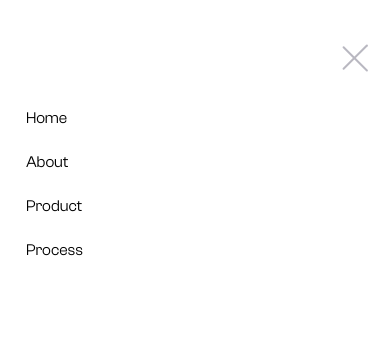
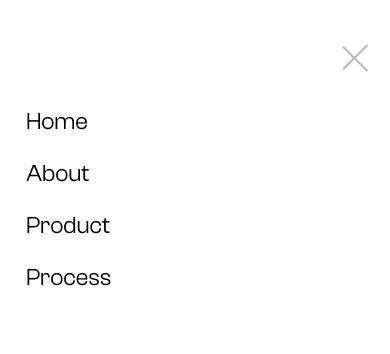
Before and after one commit to AfricanBudu/matthias-project, a React (Vite) app: page / in a window 390 px wide. Both pictures are taken after a click on the element 356 px from the left and 47 px from the top of the page. Shown: the top 354 px of the page. Built offline with nearby package versions, Linux system fonts and the light colour scheme.

Commit message:
hamnurder adjust

```diff
--- a/src/assets/navbar.jsx
+++ b/src/assets/navbar.jsx
@@ -51,10 +51,10 @@ const Navbar = () => {
             </div>
             {isOpen && (
                 <div className="dropdown-list fixed bg-white right-0 left-0 bottom-16 top-0 z-[-1] pt-24 p-4 rounded-b-3xl">
-                    <div className="dropdown-item" onClick={() => setIsOpen(false)}>Home</div>
-                    <div className="dropdown-item" onClick={() => setIsOpen(false)}>About</div>
-                    <div className="dropdown-item" onClick={() => setIsOpen(false)}>Product</div>
-                    <div className="dropdown-item" onClick={() => setIsOpen(false)}>Process</div>
+                    <div className="dropdown-item text-2xl" onClick={() => setIsOpen(false)}>Home</div>
+                    <div className="dropdown-item text-2xl" onClick={() => setIsOpen(false)}>About</div>
+                    <div className="dropdown-item text-2xl" onClick={() => setIsOpen(false)}>Product</div>
+                    <div className="dropdown-item text-2xl" onClick={() => setIsOpen(false)}>Process</div>
                 </div>
             )}
         </div>
```
